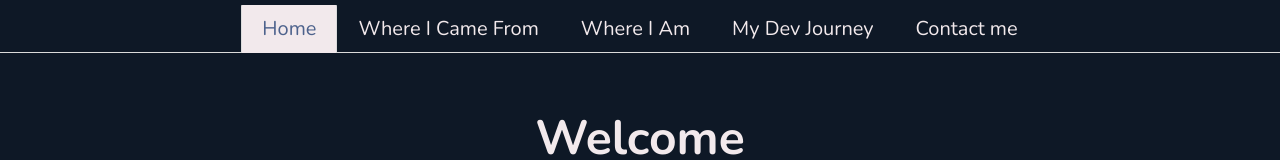
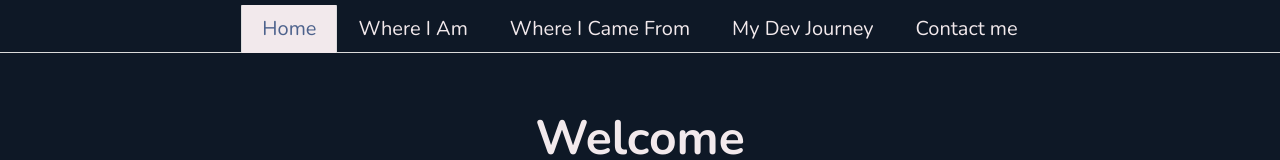
Before and after one commit to jwosborn/Website, a React (Create React App) app: page / in a window 1280 px wide. Shown: the top 160 px of the page. Built offline with nearby package versions, Linux system fonts and the light colour scheme.

Commit message:
change Menu order

```diff
--- a/src/components/Menu.js
+++ b/src/components/Menu.js
@@ -8,12 +8,12 @@ function Menu() {
       <ul>
         <li className={path === "/" ? "is-active" : ""}>
           <Link to="/">Home</Link>
+        </li>{" "}
+        <li className={path === "/about" ? "is-active" : ""}>
+          <Link to="/about">Where I Am</Link>
         </li>
         <li className={path === "/beginnings" ? "is-active" : ""}>
           <Link to="/beginnings">Where I Came From</Link>
-        </li>
-        <li className={path === "/about" ? "is-active" : ""}>
-          <Link to="/about">Where I Am</Link>
         </li>
         <li className={path === "/dev" ? "is-active" : ""}>
           <Link to="/dev">My Dev Journey</Link>
```
